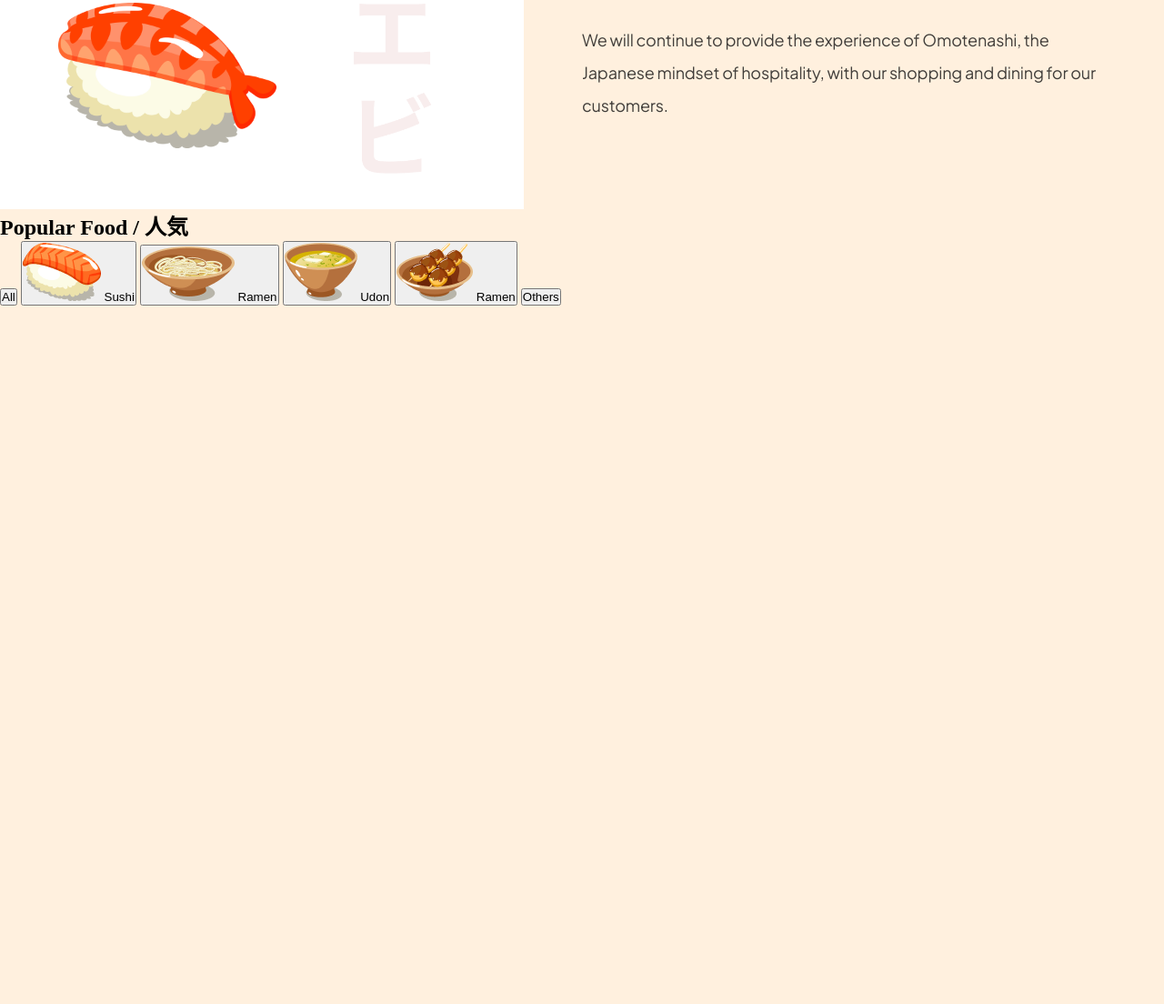
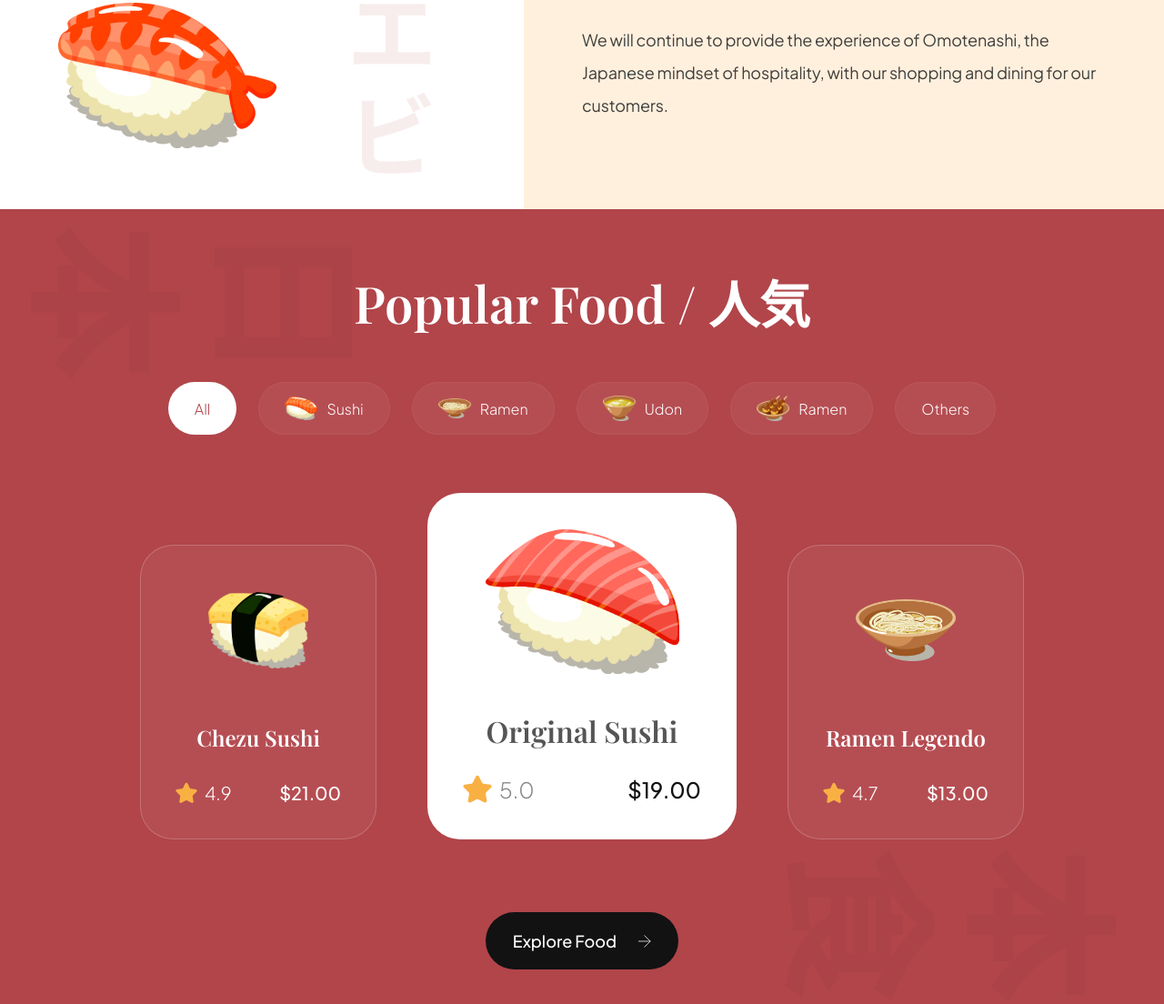
Before and after one commit to JoyBrar2001/Sushi-Website-UI, a website built with Vite: page index.html in a window 1280 px wide. Shown: the part 1163-2267 px from the top of the page at 91% size. Before the commit the page ends 1499 px from the top, so only its background shows below. Built offline with nearby package versions, Linux system fonts and the light colour scheme; files whose address does not match are found by name.

Commit message:
Added Catalogue section

```diff
--- a/css/sections/popular.css
+++ b/css/sections/popular.css
@@ -0,0 +1,197 @@
+.popular-foods{
+    padding: 64px;
+
+    display: flex;
+    flex-direction: column;
+
+    background-color: var(--primary-color);
+    background-image: url('../../assets/popular_bg.png');
+    background-position: center;
+    background-repeat: no-repeat;
+    background-size: contain;
+
+    overflow: hidden;
+}
+
+.popular-foods__title{
+    font-size: 56px;
+    font-family: var(--playfair-display);
+    font-weight: 600;
+    line-height: 78px;
+    color: #fff;
+    text-align: center;
+}
+
+.popular-foods__filters{
+    margin-top: 48px;
+    max-width: 100%;
+    overflow-x: auto;
+
+    display: flex;
+    justify-content: center;
+    gap: 24px;
+}
+
+.popular-foods__filter-btn{
+    padding: 10px 28px;
+
+    display: flex;
+    flex-direction: row;
+    align-items: center;
+    gap: 10px;
+
+    background: rgba(255, 255, 255, 0.05);
+    border: 1px solid rgba(255, 255, 255, 0.05);
+    border-radius: 46px;
+
+    font-size: 16px;
+    font-weight: 300;
+    line-height: 25px;
+    font-family: var(--plus-jakarta-sans);
+    color: #fff;
+    cursor: pointer;
+}
+
+.popular-foods__filter-btn img{
+    width: 36px;
+    height: 36px;
+    object-fit: contain;
+}
+
+.popular-foods__filter-btn.active{
+    background: #fff;
+    color: var(--primary-color);
+}
+
+.popular-foods__filter-btn:hover{
+    background: #fff;
+    color: var(--primary-color);
+}
+
+.popular-foods__catalogue{
+    margin-top: 64px;
+
+    display: flex;
+    justify-content: center;
+    align-items: flex-end;
+    flex-wrap: wrap;
+    gap: 56px;
+}
+
+.popular-foods__button{
+    width: fit-content;
+
+    padding: 20px 30px;
+    margin: 80px auto 0;
+
+    font-weight: 500;
+    font-size: 18px;
+    line-height: 23px;
+    font-family: var(--plus-jakarta-sans);
+    color: #fff;
+
+    border: none;
+    outline: none;
+    background: var(--secondary-color);
+    border-radius: 64px;
+    cursor: pointer;
+}
+
+.popular-foods__button img{
+    width: 14px;
+    height: 14px;
+    object-fit: contain;
+
+    margin-left: 21px;
+}
+
+.popular-foods__card{
+    padding: 38px;
+    min-width: 260px;
+    height: fit-content;
+
+    display: flex;
+    align-items: center;
+    flex-direction: column;
+
+    border-radius: 36px;
+    background: rgba(255, 255, 255, 0.05);
+    border: 1px solid rgba(255, 255, 255, 0.2);
+}
+
+.popular-foods__card-image{
+    width: 110px;
+    height: 110px;
+    object-fit: contain;
+}
+
+.popular-foods__card-title{
+    margin-top: 47px;
+
+    font-weight: 600;
+    font-size: 24px;
+    line-height: 32px;
+    font-family: var(--playfair-display);
+    color: #fff;
+}
+
+.popular-foods__card-details{
+    width: 100%;
+    margin-top: 32px;
+}
+
+.popular-foods__card-rating{
+    display: flex;
+    align-items: center;
+    gap: 8px;
+}
+
+.popular-foods__card-rating img{
+    width: 24px;
+    height: 24px;
+    object-fit: contain;
+}
+
+.popular-foods__card-rating p{
+    font-size: 20px;
+    font-weight: 300;
+    font-family: var(--plus-jakarta-sans);
+    color: #fff;
+}
+
+.popular-foods__card-price{
+    font-size: 20px;
+    font-weight: 500;
+    font-family: var(--plus-jakarta-sans);
+    color: #fff;
+}
+
+.popular-foods__card.active-card{
+    background: #fff;
+    min-width: 340px;
+}
+
+.popular-foods__card.active-card .popular-foods__card-image{
+    width: 214px;
+    height: 160px;
+}
+
+.popular-foods__card.active-card .popular-foods__card-title{
+    color: var(--black-500);
+    font-size: 32px;
+}
+
+.popular-foods__card.active-card .popular-foods__card-rating img{
+    width: 32px;
+    height: 32px;
+}
+
+.popular-foods__card.active-card .popular-foods__card-rating p{
+    font-size: 24px;
+    color: var(--gray-100);
+}
+
+.popular-foods__card.active-card .popular-foods__card-price{
+    font-size: 24px;
+    color: var(--secondary-color);
+}
--- a/css/style.css
+++ b/css/style.css
@@ -5,8 +5,8 @@
 @import url("sections/header.css");
 @import url("sections/hero.css");
 @import url("sections/about.css");
-/* @import url("sections/popular.css");
-@import url("sections/trending.css");
+@import url("sections/popular.css");
+/* @import url("sections/trending.css");
 @import url("sections/subscribe.css");
 @import url("sections/footer.css"); */
 
--- a/index.html
+++ b/index.html
@@ -130,6 +130,58 @@
         Others
       </button>
     </div>
+
+    <div class="popular-foods__catalogue">
+      <article class="popular-foods__card">
+        <img src="assets/sushi-12.png" alt="sushi 12" class="popular-foods__card-image">
+
+        <h4 class="popular-foods__card-title">Chezu Sushi</h4>
+
+        <div class="popular-foods__card-details flex-between">
+          <div class="popular-foods__card-rating">
+            <img src="assets//star.svg" alt="star">
+            <p>4.9</p>
+          </div>
+
+          <p class="popular-foods__card-price">$21.00</p>
+        </div>
+      </article>
+
+      <article class="popular-foods__card active-card">
+        <img src="assets/sushi-11.png" alt="sushi 12" class="popular-foods__card-image">
+
+        <h4 class="popular-foods__card-title">Original Sushi</h4>
+
+        <div class="popular-foods__card-details flex-between">
+          <div class="popular-foods__card-rating">
+            <img src="assets//star.svg" alt="star">
+            <p>5.0</p>
+          </div>
+
+          <p class="popular-foods__card-price">$19.00</p>
+        </div>
+      </article>
+
+      <article class="popular-foods__card">
+        <img src="assets/sushi-10.png" alt="sushi 12" class="popular-foods__card-image">
+
+        <h4 class="popular-foods__card-title">Ramen Legendo</h4>
+
+        <div class="popular-foods__card-details flex-between">
+          <div class="popular-foods__card-rating">
+            <img src="assets//star.svg" alt="star">
+            <p>4.7</p>
+          </div>
+
+          <p class="popular-foods__card-price">$13.00</p>
+        </div>
+      </article>
+    </div>
+
+    <div class="popular-foods__button">
+      Explore Food
+      <img src="assets/arrow-right.svg" alt="arrow right">
+    </div>
   </section>
 
   <script src="js/script.js" type="module"></script>
```
